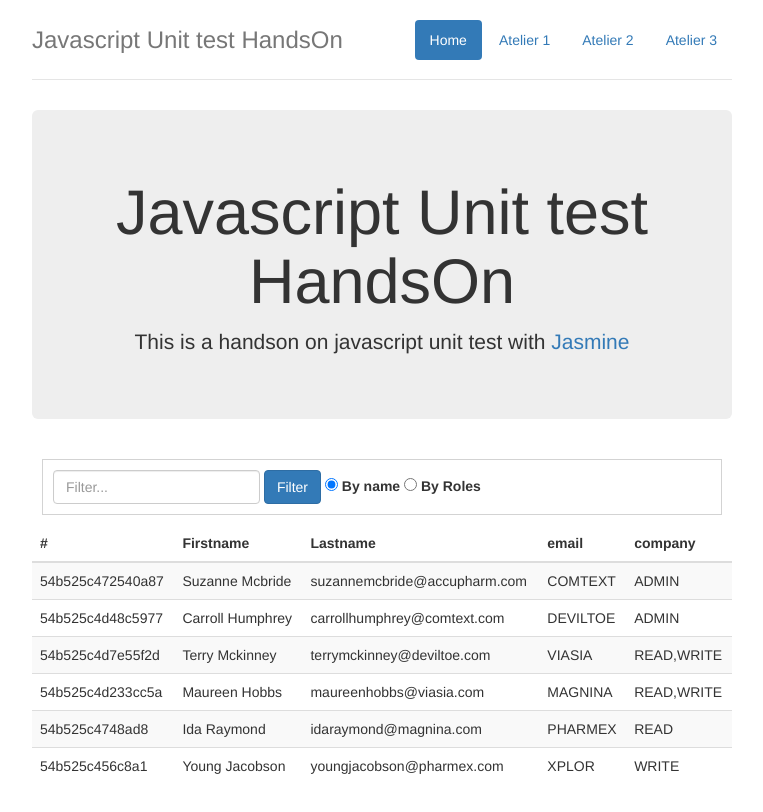
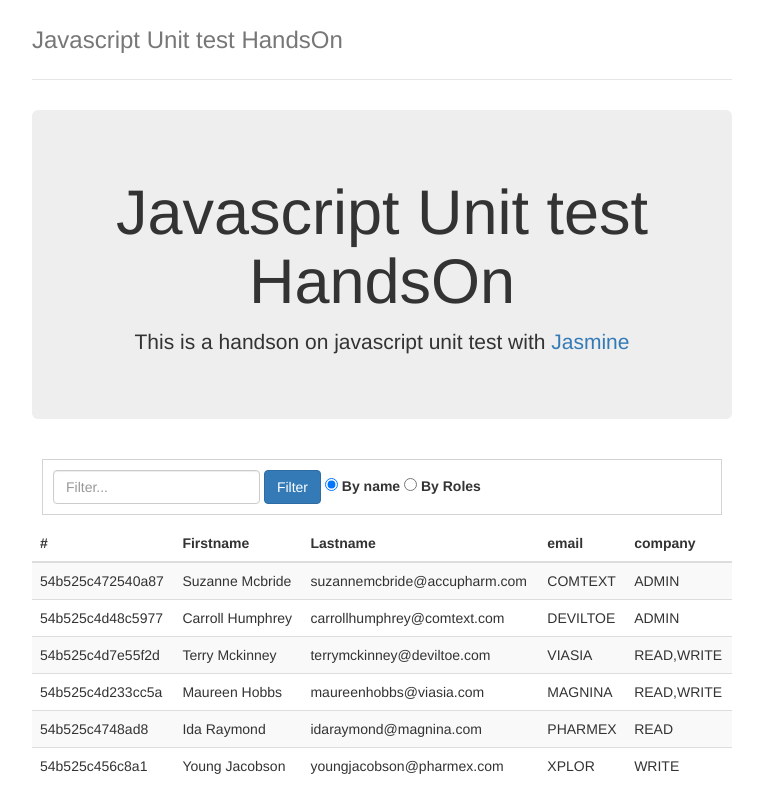
Before and after one commit to cbalit/handson-unit-test, a website: page app/index.html in a window 1280 px wide. Shown: the whole page, without its empty margins (258-1021 px from the left). Drawn offline with nearby package versions, Linux system fonts and the light colour scheme.

Commit message:
remove unused header links

```diff
--- a/app/index.html
+++ b/app/index.html
@@ -12,13 +12,6 @@
 <body>
 <div class="container">
     <div class="header">
-        <ul class="nav nav-pills pull-right">
-            <li class="active"><a href="index.html">Home</a></li>
-            <li><a href="atelier1.html">Atelier 1</a></li>
-            <li><a href="atelier2.html">Atelier 2</a></li>
-            <li><a href="atelier3.html">Atelier 3</a></li>
-        </ul>
-
         <h3 class="text-muted">Javascript Unit test HandsOn</h3>
     </div>
 
```
